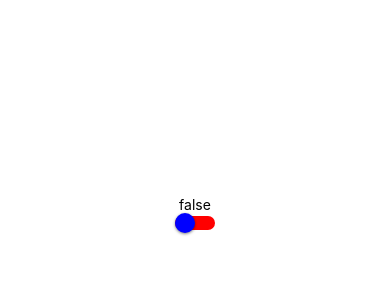
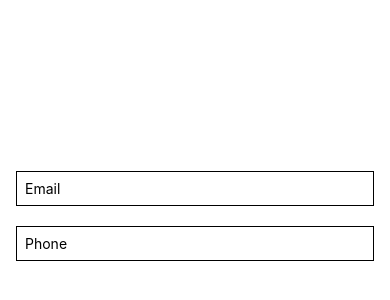
Before and after one commit to Wanderson77/rnui-core-screens, a React Native app: screen / in a window 390 px wide. Shown: the part 208-508 px from the top of the page. Built offline with nearby package versions, Linux system fonts and the light colour scheme.

Commit message:
ui-textinput-validation

```diff
--- a/App.js
+++ b/App.js
@@ -1,4 +1,4 @@
-import MyComponent from './src/core/Switch/OnOff';
+import MyComponent from './src/core/TextInput/Validation';
 
 export default function App() {
   return (
--- /dev/null
+++ b/src/core/TextInput/Validation/ValidationTextInput.js
@@ -0,0 +1,59 @@
+import {
+  TextInput,
+  StyleSheet,
+  View,
+  Text
+} from "react-native";
+import { useState } from "react";
+
+export default function ValidationTextInput(props) {
+  const [text, setText] = useState();
+  const [validationMessage, setValidationMessage] = useState();
+
+  const handleTextChange = (input) => {
+    setText(input);
+
+    if (validationMessage) {
+      validate(input);
+    }
+  };
+
+  const validate = (input) => {
+    const isValid = props.regex.test(input);
+    if (!isValid) {
+      setValidationMessage(props.validationMessage);
+    } else {
+      setValidationMessage();
+    }
+  };
+
+  return (
+    <View style={styles.container}>
+      <Text style={styles.msg}>{validationMessage}</Text>
+      <TextInput
+        style={styles.input}
+        onChangeText={handleTextChange}
+        onEndEditing={() => validate(text)}
+        value={text}
+        {...props}
+      />
+    </View>
+  );
+}
+
+const styles = StyleSheet.create({
+  container: {
+    alignSelf: "stretch",
+    marginHorizontal: 16,
+    marginVertical: 8,
+  },
+  msg: {
+    color: "red",
+    marginBottom: 4,
+  },
+  input: {
+    borderWidth: 1,
+    alignSelf: "stretch",
+    padding: 8,
+  },
+});
--- /dev/null
+++ b/src/core/TextInput/Validation/index.js
@@ -0,0 +1,30 @@
+import { StatusBar } from "expo-status-bar";
+import { StyleSheet, Text, View } from "react-native";
+import ValidationTextInput from "./ValidationTextInput";
+
+export default function App() {
+  return (
+    <View style={styles.container}>
+      <ValidationTextInput
+        placeholder="Email"
+        regex={/^[^\s@]+@[^\s@]+\.[^\s@]+$/}
+        validationMessage="Please enter a valid email"
+      />
+      <ValidationTextInput
+        placeholder="Phone"
+        regex={/^\d{3}-\d{3}-\d{4}$/}
+        validationMessage="Please enter a valid phone number of the form xxx-xxx-xxxx"
+      />
+      <StatusBar style="auto" />
+    </View>
+  );
+}
+
+const styles = StyleSheet.create({
+  container: {
+    flex: 1,
+    backgroundColor: "#fff",
+    alignItems: "center",
+    justifyContent: "center",
+  },
+});
```
